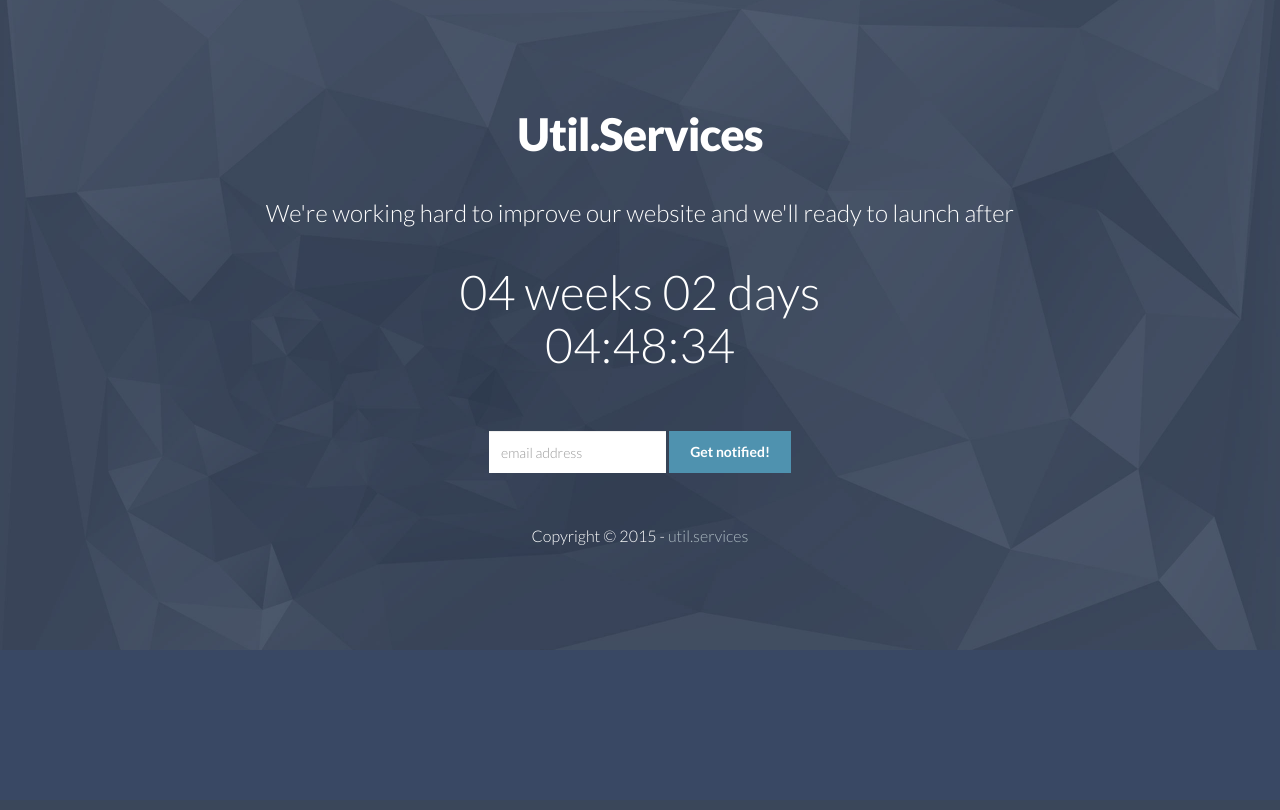
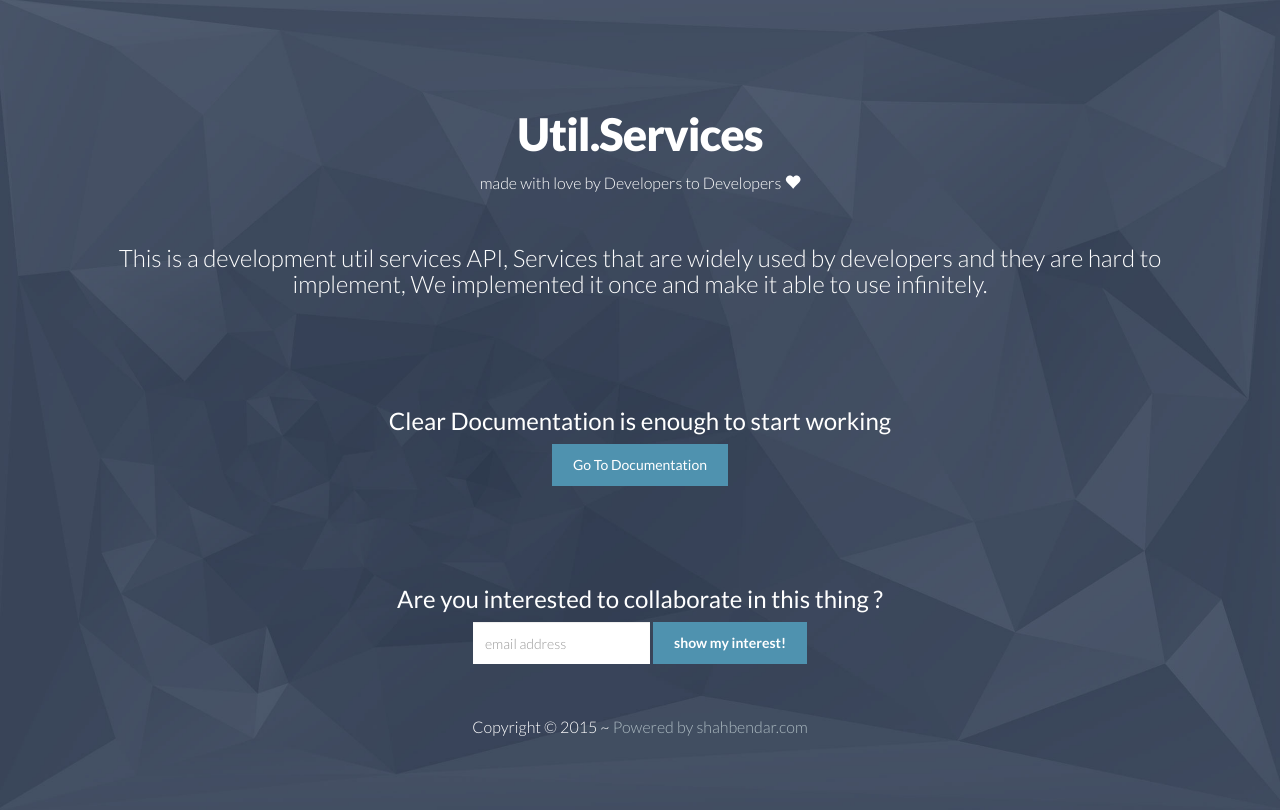
Before and after one commit to MusharrafSakran/lays, a Django app: page / in a window 1280 px wide. Before the commit the page ends 650 px from the top, so only its background shows below. Run offline with Django 3.2, Linux system fonts and the light colour scheme; some libraries are stand-ins or nearby versions.

Commit message:
enhance UI

```diff
--- a/public/templates/public/index.html
+++ b/public/templates/public/index.html
@@ -61,34 +61,55 @@
         <div class="container">
 			<div class="row">
 				<div class="col-sm-12 col-md-12 col-lg-12">
-					<h1>Util.Services</h1>
-					<h2 class="subtitle">We're working hard to improve our website and we'll ready to launch after</h2>
-					<div id="countdown"></div>
-					<form class="form-inline signup" role="form" method="post" action="{% url 'public:subscribe' %}">
-                        {% csrf_token %}
-					  <div class="form-group">
-					    <input type="email" class="form-control" id="email" name="email" placeholder="email address">
-					  </div>
-					  <button type="submit" class="btn btn-theme">Get notified!</button>
-					</form>
-
+					<h1 style="margin-bottom: 10px;">Util.Services</h1>
+                    <p style="color: white; margin-bottom: 50px;"> made with love by Developers to Developers
+                        <span  class="glyphicon glyphicon-heart"> </span>
+                    </p>
+					<h2 class="subtitle">
+                        This is a development util services API,
+                       Services that are widely used by developers and they are hard to implement,
+                       We implemented it once and make it able to use infinitely.
+                    </h2>
+{#					<div id="countdown"></div>#}
 				</div>
 
 			</div>
+            <div class="row" style="margin-top: 7%;">
+                <div class="col-sm-12 col-md-12 col-lg-12">
+                    <h3 style="color: white;">Clear Documentation is enough to start working
+                    </h3>
+                    <a href="/docs/" class="btn btn-theme">Go To Documentation</a>
+                </div>
+            </div>
+            <div class="row" style="margin-top: 7%;">
+                <div class="col-sm-12 col-md-12 col-lg-12">
+                    <h3 style="color: white;">Are you interested to collaborate in this thing ?</h3>
+                    <form class="form-inline signup" role="form" method="post" action="{% url 'public:subscribe' %}">
+                        {% csrf_token %}
+                        <div class="form-group">
+                            <input type="email" class="form-control" id="email" name="email"
+                                   placeholder="email address">
+                        </div>
+                        <button type="submit" class="btn btn-theme">show my interest!</button>
+                    </form>
+                </div>
+            </div>
 			<div class="row">
 				<div class="col-lg-6 col-lg-offset-3">
-						<p class="copyright">Copyright &copy; 2015 - <a href="http://util.services">util.services</a></p>
+						<p class="copyright">Copyright &copy; 2015<script>new Date().getFullYear()>2015&&document.write("-"+new Date().getFullYear());</script>
+                            ~ <a href="https://shahbendar.com" target="_blank">Powered by shahbendar.com</a>
+                        </p>
 				</div>
 			</div>
 		</div>
 	</div>
     <script src="https://maxcdn.bootstrapcdn.com/bootstrap/3.3.5/js/bootstrap.min.js"></script>
-	<script src="{% static 'public/js/jquery.countdown.min.js' %}"></script>
-	<script type="text/javascript">
-  $('#countdown').countdown('2016/01/01', function(event) {
-    $(this).html(event.strftime('%w weeks %d days <br /> %H:%M:%S'));
-  });
-</script>
+{#	<script src="{% static 'public/js/jquery.countdown.min.js' %}"></script>#}
+{#	<script type="text/javascript">#}
+{#  $('#countdown').countdown('2016/01/01', function(event) {#}
+{#    $(this).html(event.strftime('%w weeks %d days <br /> %H:%M:%S'));#}
+{#  });#}
+{#</script>#}
   <script src="{% static 'public/js/googleAnalytics.js' %}"></script>
   </body>
 </html>
--- a/public/views.py
+++ b/public/views.py
@@ -18,5 +18,5 @@
         messages.error(request, 'email is not correct !')
     else:
         new_subscriber, created = Subscribers.objects.get_or_create(email=email)
-        messages.success(request, 'you are successfully subscribed !')
+        messages.success(request, "We've got your interest, thank you!")
     return HttpResponseRedirect(reverse('public:index'))
```
Also changed, not shown: lays/settings.py (+8 -6 lines), templates/rest_framework_swagger/index.html (+27 -3 lines).
